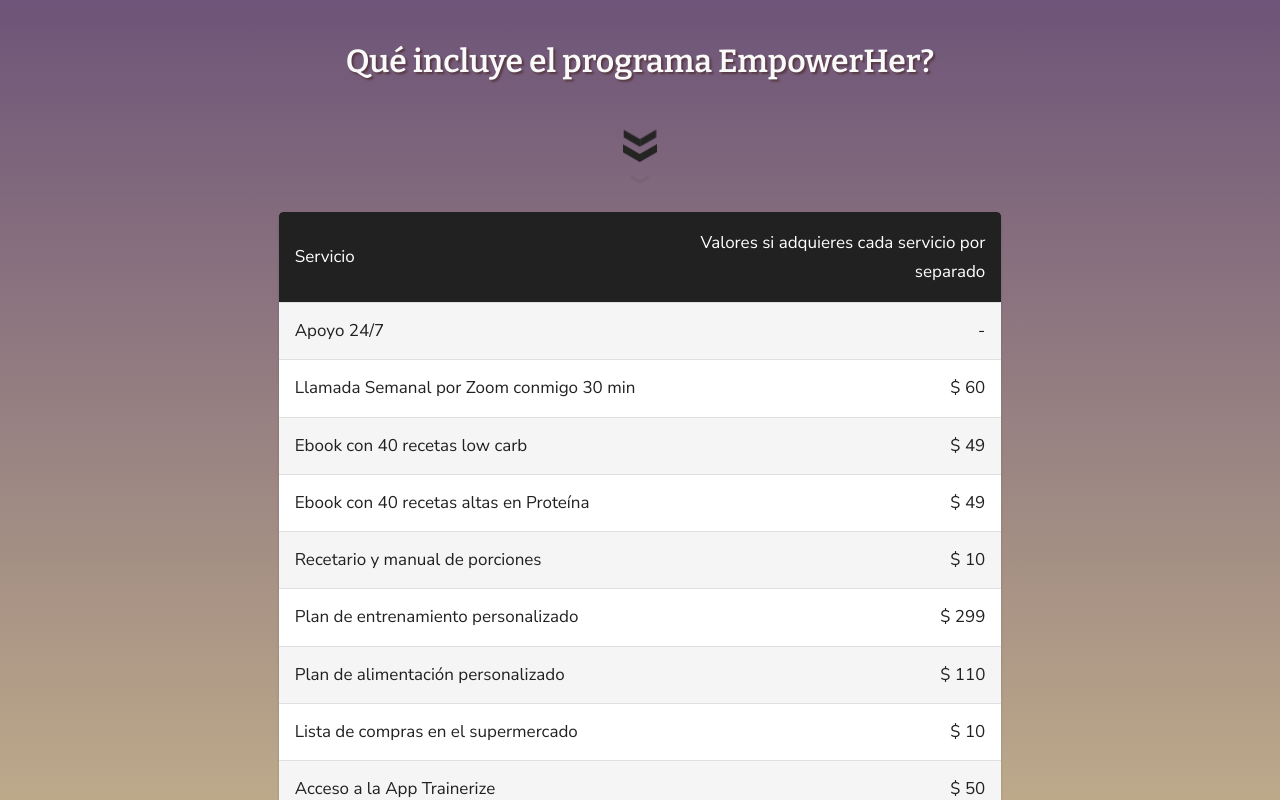
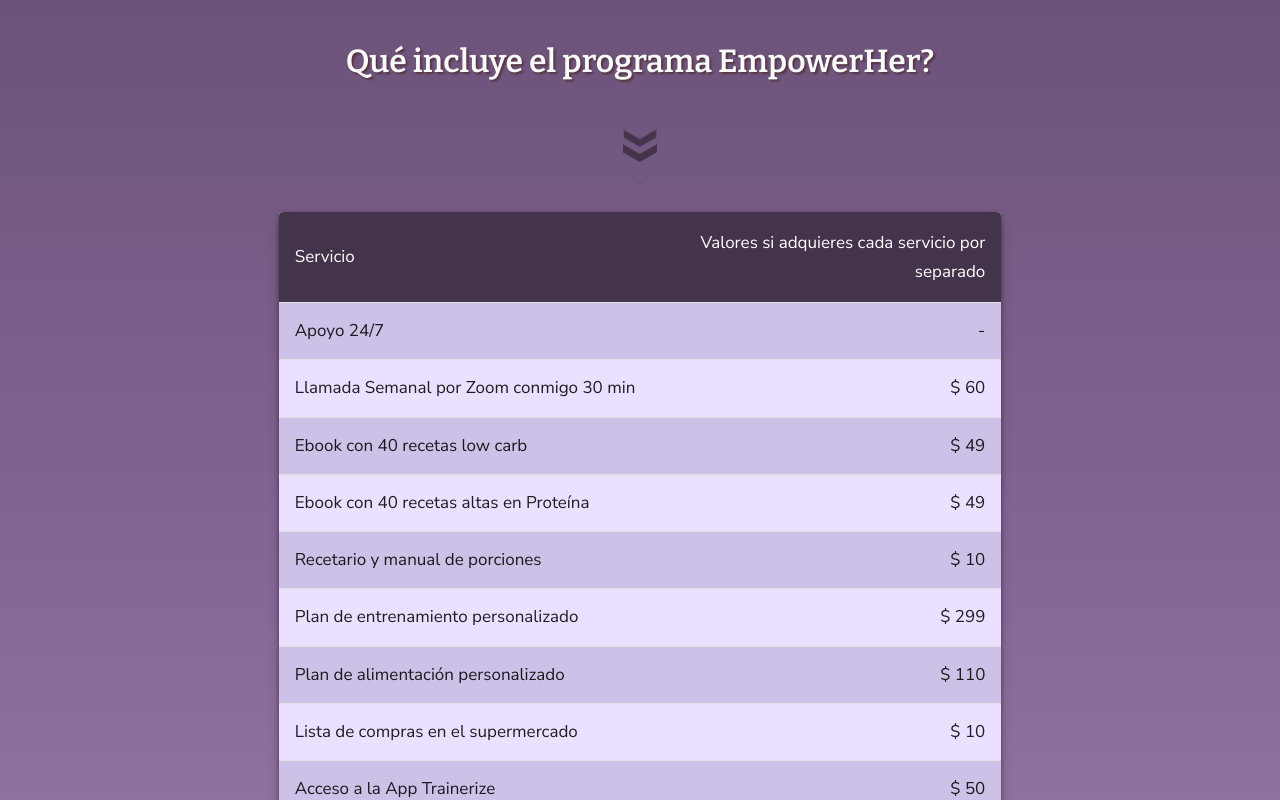
Before and after one commit to Matias-Ramos/ElevateHer, a React (Vite) app: page / in a window 1280 px wide. Shown: the part 2100-2900 px from the top of the page. Built offline with nearby package versions, Linux system fonts and the light colour scheme.

Commit message:
table design modified so it matches the color palette

```diff
--- a/src/pages/program/Table/StyledTable.jsx
+++ b/src/pages/program/Table/StyledTable.jsx
@@ -2,16 +2,19 @@ import { styled } from '@mui/material/styles';
 import TableCell, { tableCellClasses } from '@mui/material/TableCell';
 import TableRow from '@mui/material/TableRow';
 
-const StyledTableCell = styled(TableCell)(({ theme }) => ({
+const StyledTableCell = styled(TableCell)(() => ({
     [`&.${tableCellClasses.head}`]: {
-        backgroundColor: theme.palette.grey[900],
-        color: theme.palette.common.white,
+        backgroundColor: "#43334b",
+        color: "white",
     },
 }));
 
-const StyledTableRow = styled(TableRow)(({ theme }) => ({
+const StyledTableRow = styled(TableRow)(() => ({
     '&:nth-of-type(odd)': {
-        backgroundColor: theme.palette.action.hover,
+        backgroundColor: "#CDC1E7",
+    },
+    '&:nth-of-type(even)': {
+        backgroundColor: "#ebe0ff",
     },
     // hide last border
     '&:last-child td, &:last-child th': {
--- a/src/pages/program/Table/Table.jsx
+++ b/src/pages/program/Table/Table.jsx
@@ -15,10 +15,12 @@ import { StyledTableCell, StyledTableRow } from './StyledTable';
 import rows from './tableData';
 // Styling
 const sectionStyling = {
-    background: 'linear-gradient(180deg, rgba(107, 82, 120, 1) 0%, rgba(216, 198, 144, 1) 100%)',
+    background: 'linear-gradient(180deg, rgba(107, 82, 120, 1) 0%, rgba(131, 100, 147, 1) 50%, rgba(152, 125, 166, 1) 100%)',
     paddingBottom: '7rem',
 };
-
+const tableShadow = {
+    boxShadow: "rgba(0, 0, 0, 0.4) 0px 2px 4px, rgba(0, 0, 0, 0.3) 0px 7px 13px -3px, rgba(0, 0, 0, 0.2) 0px -3px 0px inset"
+}
 
 const Table = () => {
     return (
@@ -27,7 +29,7 @@ const Table = () => {
                 <Row className='justify-content-center'>
                     <Col md={9} lg={8} xl={7} xxl={7}>
                         <Header />
-                        <TableContainer component={Paper}>
+                        <TableContainer component={Paper} style={tableShadow}>
                             <TableMui sx={{ width: "100%" }} aria-label="Tabla de precios por separado">
                                 <TableHead>
                                     <TableRow>
--- a/src/pages/program/Table/tableChevron.scss
+++ b/src/pages/program/Table/tableChevron.scss
@@ -29,7 +29,7 @@ $base: 0.6rem;
 			top: 0;
 			height: 100%;
 			width: 50%;
-			background: #242423;
+			background: #43334b;
 			left: 0;
 			transform: skewY(30deg);
 		}
@@ -40,7 +40,7 @@ $base: 0.6rem;
 			top: 0;
 			height: 100%;
 			width: 50%;
-			background: #242423;
+			background: #43334b;
 			right: 0;
 			width: 50%;
 			transform: skewY(-30deg);
```
